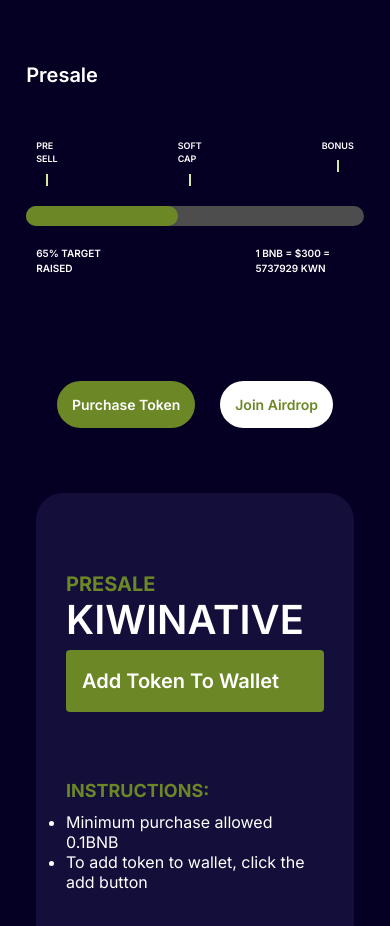
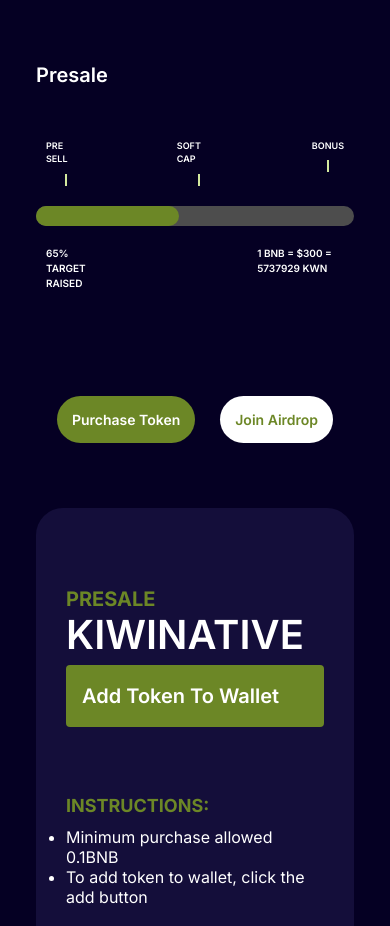
Before and after one commit to kiwinative/presale_app, a Next.js app: page / in a window 390 px wide. Shown: the part 860-1786 px from the top of the page. Built offline with nearby package versions, Linux system fonts and the light colour scheme.

Commit message:
Responsiveness update

```diff
--- a/app/Hero.tsx
+++ b/app/Hero.tsx
@@ -48,7 +48,7 @@ export const Hero = () => {
                 <p className='text-white font-semibold text-[20px]'>Presale</p>
                 {/* progress bar */}
                 <div className='flex flex-col gap-[10px] font-semibold'>
-                    <div className='flex flex-row p-[10px] gap-[120px]'>
+                    <div className='flex flex-row p-[10px] gap-[90px] sm:gap-[120px]'>
                         <div className='flex flex-col items-center gap-2'>
                             <p className='text-white text-[9px]'>PRE SELL</p>
                             <div className='border-solid border-[#D3E89E] h-[12px] w-0  border-[1.5px]'></div>
```
